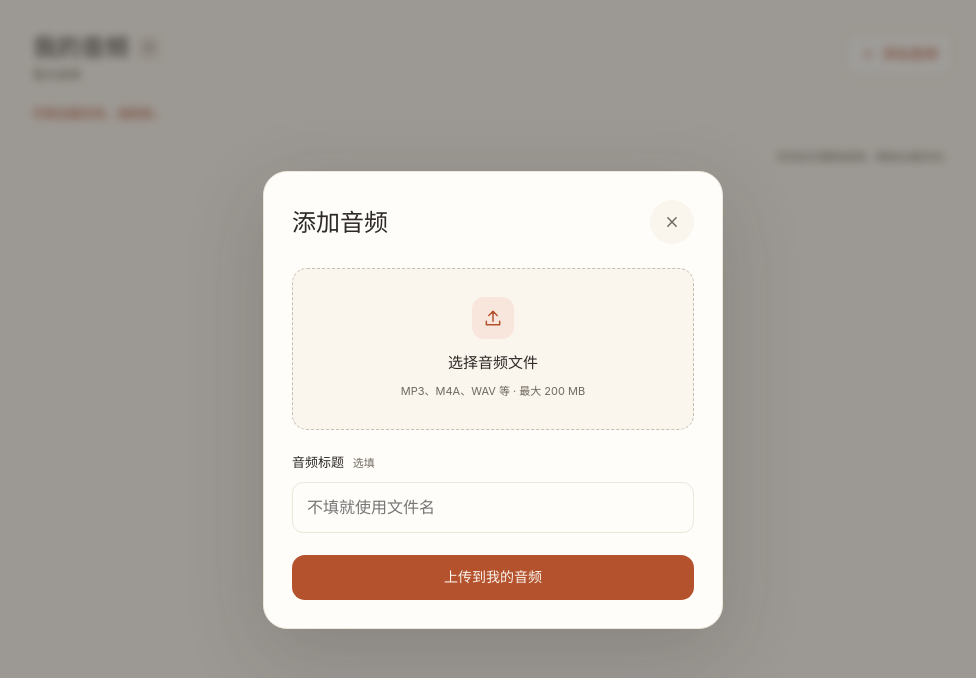
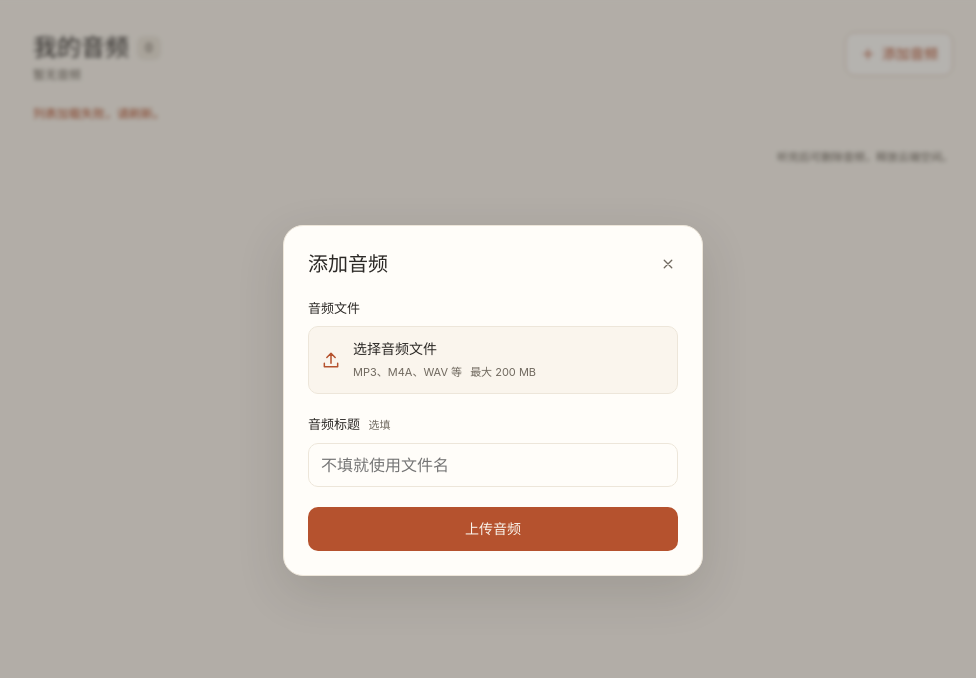
Before and after one commit to eryiyao/jtg-audio, a website: page public/index.html in a window 1280 px wide. Both pictures are taken after a click on the button "添加音频". Shown: the whole page, without its empty margins (147-1123 px from the left). Drawn offline with Linux system fonts and the light colour scheme; no server answers.

Commit message:
Polish upload dialog and tighten top-aligned speed control

```diff
--- a/public/app.js
+++ b/public/app.js
@@ -466,6 +466,7 @@ document.getElementById('pick-file').addEventListener('click', () => {
 fileInput.addEventListener('change', () => {
   const chosen = fileInput.files[0];
   fileName.textContent = chosen ? chosen.name : '选择音频文件';
+  uploadStatus.textContent = '';
 });
 
 form.addEventListener('submit', async (event) => {
@@ -497,7 +498,7 @@ form.addEventListener('submit', async (event) => {
     uploadBtn.disabled = false;
     closeUpload.disabled = false;
     document.getElementById('pick-file').disabled = false;
-    uploadBtn.textContent = '上传到我的音频';
+    uploadBtn.textContent = '上传音频';
   }
 });
 
@@ -516,7 +517,10 @@ document.getElementById('back-btn').addEventListener('click', () => seekTo(audio
 document.getElementById('forward-btn').addEventListener('click', () => seekTo(audio.currentTime + 15));
 speedEl.addEventListener('change', () => {
   const rate = Number(speedEl.value);
-  if ([1, 1.25, 1.5, 2].includes(rate)) audio.playbackRate = rate;
+  if ([1, 1.25, 1.5, 2].includes(rate)) {
+    audio.playbackRate = rate;
+    document.getElementById('speed-value').textContent = `${rate}×`;
+  }
 });
 
 playBtn.addEventListener('click', async () => {
--- a/public/index.html
+++ b/public/index.html
@@ -32,20 +32,25 @@
   </div>
 
   <dialog id="upload-dialog" aria-labelledby="upload-title">
-    <div class="dialog-heading"><div><h2 id="upload-title">添加音频</h2></div><button id="close-upload" class="icon-button" type="button" aria-label="关闭上传窗口"><svg class="icon" aria-hidden="true"><use href="/assets/icons.svg#close"/></svg></button></div>
+    <div class="dialog-heading"><h2 id="upload-title">添加音频</h2><button id="close-upload" class="icon-button" type="button" aria-label="关闭上传窗口"><svg class="icon" aria-hidden="true"><use href="/assets/icons.svg#close"/></svg></button></div>
     <form id="upload-form">
       <input id="file" name="audio" type="file" accept="audio/*,.mp3,.m4a,.mp4,.wav,.ogg,.opus,.aac,.flac,.webm" class="sr-only" aria-label="音频文件">
-      <button id="pick-file" class="file-picker" type="button"><span class="upload-symbol" aria-hidden="true"><svg class="icon"><use href="/assets/icons.svg#upload"/></svg></span><strong id="file-name">选择音频文件</strong><span>MP3、M4A、WAV 等 · 最大 200 MB</span></button>
+      <div class="file-field">
+        <p class="field-label">音频文件</p>
+        <button id="pick-file" class="file-picker" type="button"><svg class="icon" aria-hidden="true"><use href="/assets/icons.svg#upload"/></svg><span class="file-copy"><strong id="file-name">选择音频文件</strong><span class="file-help"><span>MP3、M4A、WAV 等</span><span>最大 200 MB</span></span></span></button>
+      </div>
       <label class="title-label">音频标题 <span>选填</span><input name="title" type="text" maxlength="120" autocomplete="off" placeholder="不填就使用文件名"></label>
-      <button id="upload-btn" class="primary submit-button" type="submit">上传到我的音频</button>
-      <p id="upload-status" class="status" role="status"></p>
+      <div class="upload-actions">
+        <button id="upload-btn" class="primary submit-button" type="submit">上传音频</button>
+        <p id="upload-status" class="status" role="status"></p>
+      </div>
     </form>
   </dialog>
 
   <section id="player" class="player" aria-label="音频播放器" hidden>
     <div class="player-top">
       <div class="player-info"><span id="play-state" class="sr-only">准备收听</span><p id="now-title" class="now-title"></p></div>
-      <label class="speed-control"><span class="sr-only">播放速度</span><select id="speed" aria-label="播放速度"><option value="1">1×</option><option value="1.25">1.25×</option><option value="1.5">1.5×</option><option value="2">2×</option></select><svg class="icon" aria-hidden="true"><use href="/assets/icons.svg#chevron"/></svg></label>
+      <label class="speed-control"><span class="sr-only">播放速度</span><span id="speed-value" aria-hidden="true">1×</span><svg class="icon" aria-hidden="true"><use href="/assets/icons.svg#chevron"/></svg><select id="speed" aria-label="播放速度"><option value="1">1×</option><option value="1.25">1.25×</option><option value="1.5">1.5×</option><option value="2">2×</option></select></label>
     </div>
     <div class="scrub">
       <input id="seek" type="range" min="0" max="1000" value="0" step="1" aria-label="播放进度" disabled>
--- a/public/style.css
+++ b/public/style.css
@@ -61,33 +61,40 @@ h1, h2, h3, p { margin: 0; }
 .status:empty { display: none; }
 .error { color: var(--accent); }
 #list-error { margin-bottom: 12px; }
-dialog { width: min(460px,calc(100% - 32px)); max-width: calc(100% - 32px); max-height: calc(100svh - 48px); overflow-y: auto; padding: 28px; border: 1px solid var(--line); border-radius: 24px; background: var(--surface); color: var(--ink); box-shadow: 0 24px 80px #2c29262b; }
+dialog { width: min(420px,calc(100% - 40px)); max-width: calc(100% - 40px); max-height: calc(100svh - 40px); max-height: calc(100dvh - 40px); overflow-y: auto; overscroll-behavior: contain; padding: 24px; border: 1px solid var(--line); border-radius: 20px; background: var(--surface); color: var(--ink); box-shadow: 0 16px 48px #2c292624; }
 dialog:not([open]) { display: none; }
-dialog::backdrop { background: #2c292673; backdrop-filter: blur(4px); }
-.dialog-heading { display: flex; justify-content: space-between; align-items: start; margin-bottom: 24px; gap: 10px; }
-.dialog-heading h2 { font-size: 24px; margin-top: 4px; }
-.icon-button { display: grid; place-items: center; border-radius: 50%; background: var(--bg); color: var(--muted); width: 44px; flex-shrink: 0; }
-.icon-button:hover { background: var(--line); color: var(--ink); }
-form { display: grid; gap: 22px; min-width: 0; }
-.file-picker { padding: 28px 16px; display: grid; justify-items: center; gap: 8px; border: 1px dashed #C7BFB2; border-radius: 15px; background: var(--bg); color: var(--ink); width: 100%; min-width: 0; }
-.file-picker:hover { border-color: var(--orange); background: #fcf0e5; }
-.file-picker strong { font-weight: 500; font-size: 15px; overflow-wrap: anywhere; max-width: 100%; }
-.file-picker > span:last-child { font-size: 11px; color: var(--muted); }
-.upload-symbol { display: grid; place-items: center; width: 42px; height: 42px; border-radius: 12px; background: var(--tint); color: var(--accent); font-size: 26px; margin-bottom: 4px; }
-.title-label { display: block; font-size: 13px; }
+dialog::backdrop { background: #2c292659; backdrop-filter: blur(2px); }
+.dialog-heading { position: relative; padding-right: 40px; margin-bottom: 20px; }
+.dialog-heading h2 { font-size: 20px; line-height: 28px; font-weight: 600; }
+.icon-button { display: grid; place-items: center; border-radius: 8px; background: transparent; color: var(--muted); width: 44px; height: 44px; padding: 0; }
+.dialog-heading .icon-button { position: absolute; top: -8px; right: -12px; }
+.icon-button .icon { width: 18px; height: 18px; }
+.icon-button:hover { background: var(--bg); color: var(--ink); }
+form { display: grid; gap: 20px; min-width: 0; }
+.field-label, .title-label { display: block; font-size: 13px; line-height: 20px; font-weight: 500; }
+.field-label { margin-bottom: 8px; }
+.file-picker { padding: 12px; display: grid; grid-template-columns: 20px minmax(0,1fr); align-items: center; gap: 12px; border: 1px solid var(--line); border-radius: 10px; background: var(--bg); color: var(--ink); text-align: left; width: 100%; min-width: 0; }
+.file-picker:hover { border-color: #DCA38A; background: #fff9f2; }
+.file-picker > .icon { color: var(--accent); }
+.file-copy { display: grid; gap: 4px; min-width: 0; }
+.file-picker strong { font-weight: 500; font-size: 14px; line-height: 20px; overflow-wrap: anywhere; display: -webkit-box; -webkit-line-clamp: 2; -webkit-box-orient: vertical; overflow: hidden; }
+.file-help { display: flex; flex-wrap: wrap; gap: 0 8px; font-size: 11px; line-height: 18px; color: var(--muted); }
+.file-help > span { white-space: nowrap; }
 .title-label > span { margin-left: 5px; font-size: 11px; color: var(--muted); }
-input[type=text] { display: block; width: 100%; max-width: 100%; margin-top: 9px; padding: 12px 14px; border: 1px solid var(--line); border-radius: 11px; font-size: 16px; background: var(--surface); color: var(--ink); }
-.submit-button { width: 100%; }
+input[type=text] { display: block; width: 100%; max-width: 100%; height: 44px; margin-top: 8px; padding: 0 12px; border: 1px solid var(--line); border-radius: 10px; font-size: 16px; line-height: 24px; font-weight: 400; background: var(--surface); color: var(--ink); }
+.upload-actions { display: grid; gap: 8px; }
+.submit-button { width: 100%; height: 44px; padding: 0 16px; border-radius: 10px; font-size: 14px; line-height: 20px; }
 .player { position: fixed; z-index: 5; left: 50%; transform: translateX(-50%); bottom: max(16px,env(safe-area-inset-bottom)); width: min(920px,calc(100% - 64px)); max-width: calc(100% - 64px); padding: 20px 24px 16px; border: 1px solid #e3d7c8; border-radius: 20px; background: var(--surface); box-shadow: 0 8px 28px #2c29260d; }
-.player-top { display: grid; grid-template-columns: minmax(0,1fr) 64px; gap: 16px; align-items: center; min-height: 44px; }
+.player-top { display: grid; grid-template-columns: minmax(0,1fr) auto; gap: 16px; align-items: start; min-height: 44px; }
 .player-info { min-width: 0; }
 .now-title { font-size: 15px; font-weight: 600; overflow-wrap: anywhere; display: -webkit-box; -webkit-line-clamp: 2; -webkit-box-orient: vertical; overflow: hidden; line-height: 22px; }
-.speed-control { position: relative; display: block; }
-/* Keep the select's 44px hit area while drawing a compact 32px control. */
-.speed-control::before { content: ""; position: absolute; inset: 6px 0; border: 1px solid var(--line); border-radius: 8px; pointer-events: none; }
-.speed-control:hover::before { background: var(--bg); }
-.speed-control select { position: relative; display: block; appearance: none; -webkit-appearance: none; width: 100%; height: 44px; border: 0; border-radius: 8px; color: var(--body); background: transparent; font-size: 12px; line-height: 20px; font-weight: 500; font-variant-numeric: tabular-nums; padding: 0 20px 0 8px; cursor: pointer; }
-.speed-control .icon { position: absolute; right: 6px; top: 50%; transform: translateY(-50%); width: 12px; height: 12px; pointer-events: none; }
+.speed-control { position: relative; display: inline-flex; align-items: center; gap: 4px; height: 22px; color: var(--body); font-size: 12px; line-height: 22px; font-weight: 500; font-variant-numeric: tabular-nums; white-space: nowrap; }
+/* Native select keeps its touch area; the visible label takes only its text width. */
+.speed-control select { position: absolute; top: -11px; right: -8px; width: calc(100% + 16px); min-width: 44px; height: 44px; margin: 0; padding: 0; opacity: 0; cursor: pointer; }
+.speed-control:hover { color: var(--accent); }
+.speed-control:focus-within { outline: 2px solid var(--orange); outline-offset: 4px; border-radius: 3px; }
+.speed-control .icon { width: 10px; height: 10px; pointer-events: none; }
+#speed-value { pointer-events: none; }
 .scrub { margin-top: 12px; }
 .timestamps { display: flex; justify-content: space-between; gap: 12px; font-size: 11px; line-height: 16px; color: var(--muted); font-variant-numeric: tabular-nums; }
 input[type=range] { --played: 0%; display: block; appearance: none; -webkit-appearance: none; width: 100%; min-width: 0; height: 32px; margin: 0; padding: 0; border: 0; background: transparent; cursor: pointer; }
@@ -128,6 +135,6 @@ input[type=range]:disabled { opacity: .45; cursor: default; }
   .player { width: calc(100% - 40px); max-width: calc(100% - 40px); padding: 16px; border-radius: 16px; }
   .player-top { gap: 12px; }
   .now-title { font-size: 14px; }
-  dialog { padding: 22px; }
+  dialog { padding: 20px; border-radius: 16px; }
 }
 @media (prefers-reduced-motion: reduce) { * { transition: none !important; } }
```
